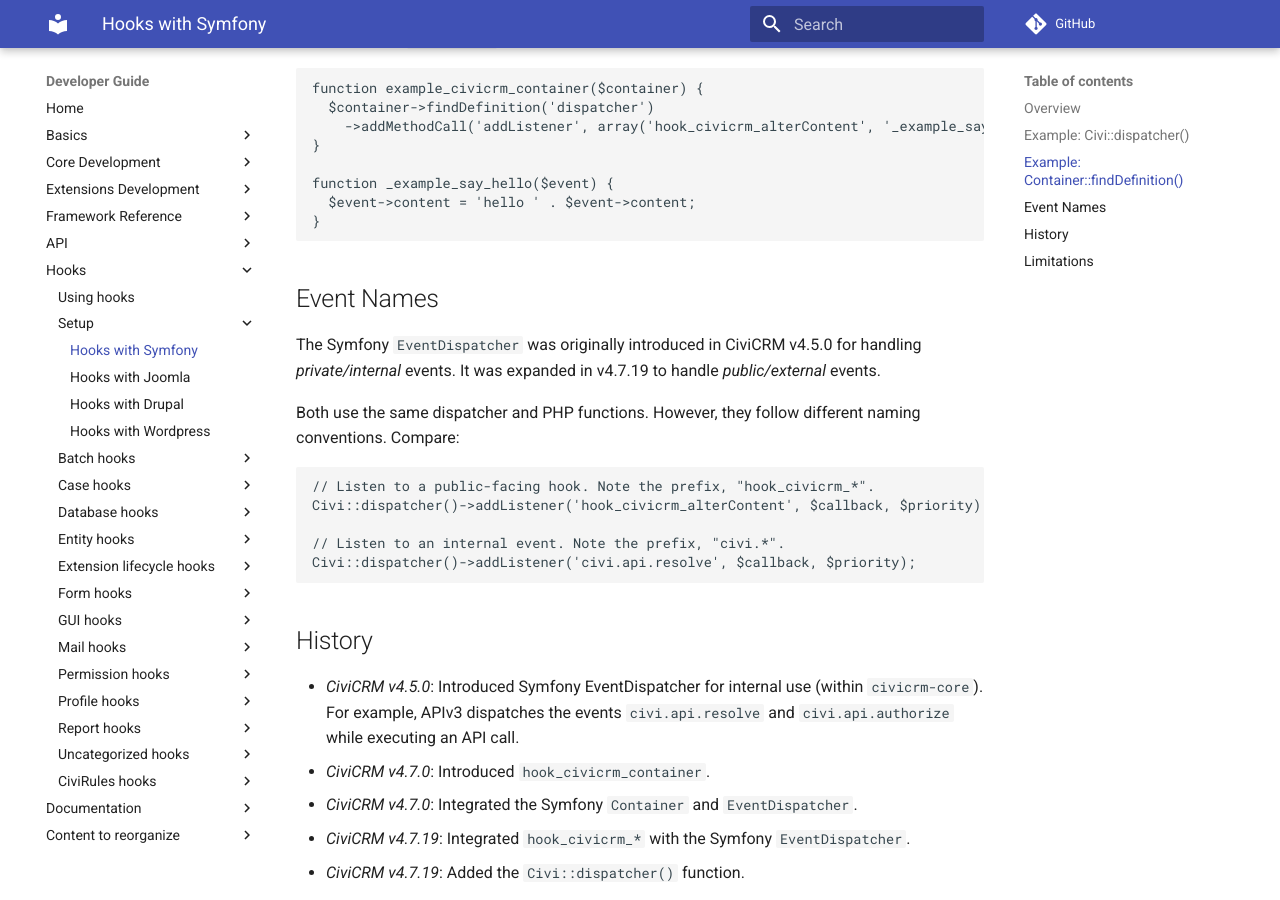
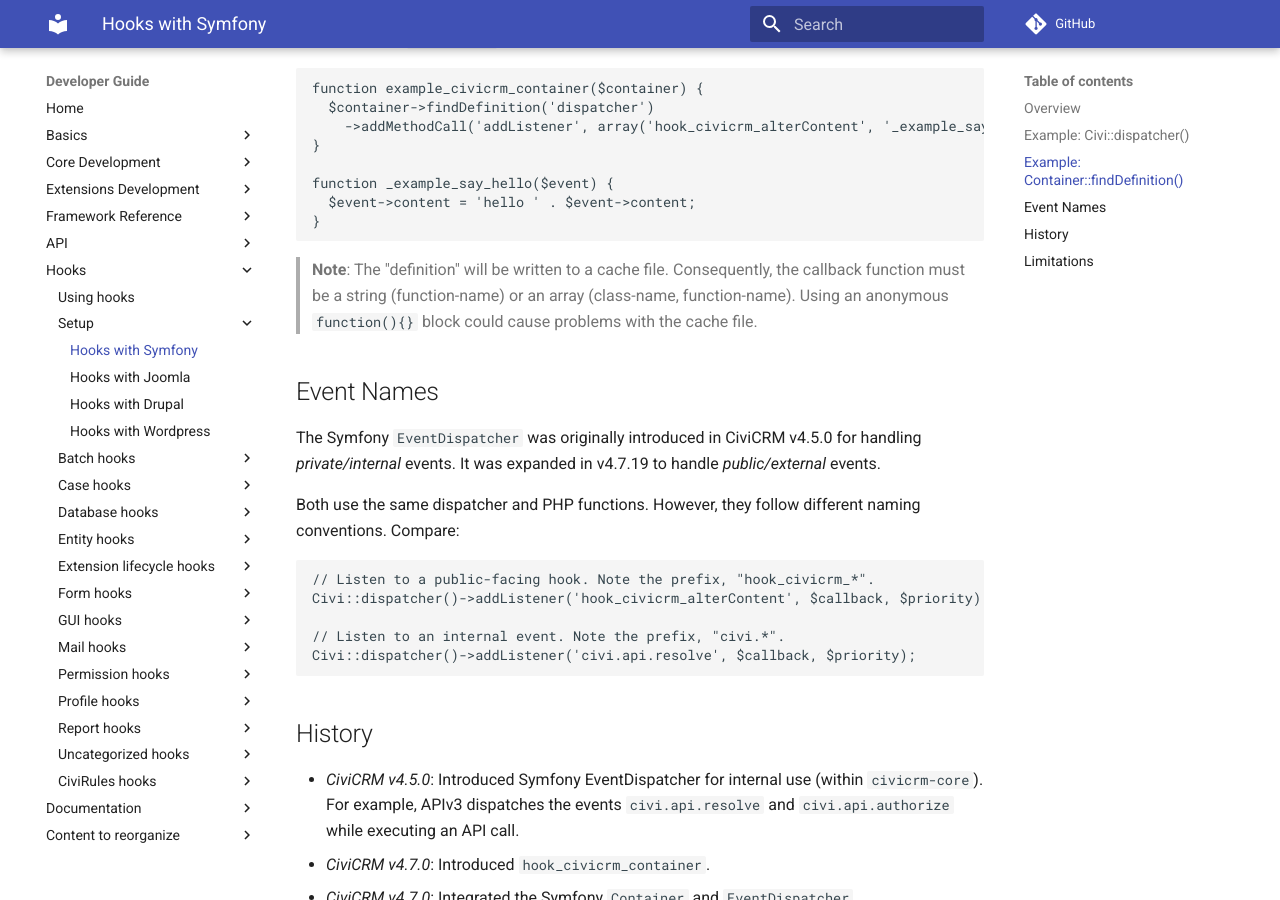
Before and after one commit to civicrm/civicrm-dev-docs, an MkDocs documentation site: the page built from docs/hooks/setup/symfony.md, in a window 1280 px wide and 900 px high, scrolled down 1204 px. Built offline with MkDocs 1.6.1 and Material for MkDocs 9.7.7, drawn with Linux system fonts in a browser that asks for light colours; comment, search, counter and statistics services are not loaded; old or Windows-style settings are respelled for this version of MkDocs.

Commit message:
docs/hooks/setup/symfony.md - Add note about callback notation

````diff
--- a/docs/hooks/setup/symfony.md
+++ b/docs/hooks/setup/symfony.md
@@ -57,6 +57,11 @@
 }
 ```
 
+> __Note__: The "definition" will be written to a cache file.  Consequently,
+> the callback function must be a string (function-name) or an array
+> (class-name, function-name).  Using an anonymous `function(){}` block
+> could cause problems with the cache file.
+
 <!--
   TODO: an example using a container-service and tag.  See "Registering Event Listeners
   in the Service Container" from http://symfony.com/doc/2.7/components/event_dispatcher.html
````
